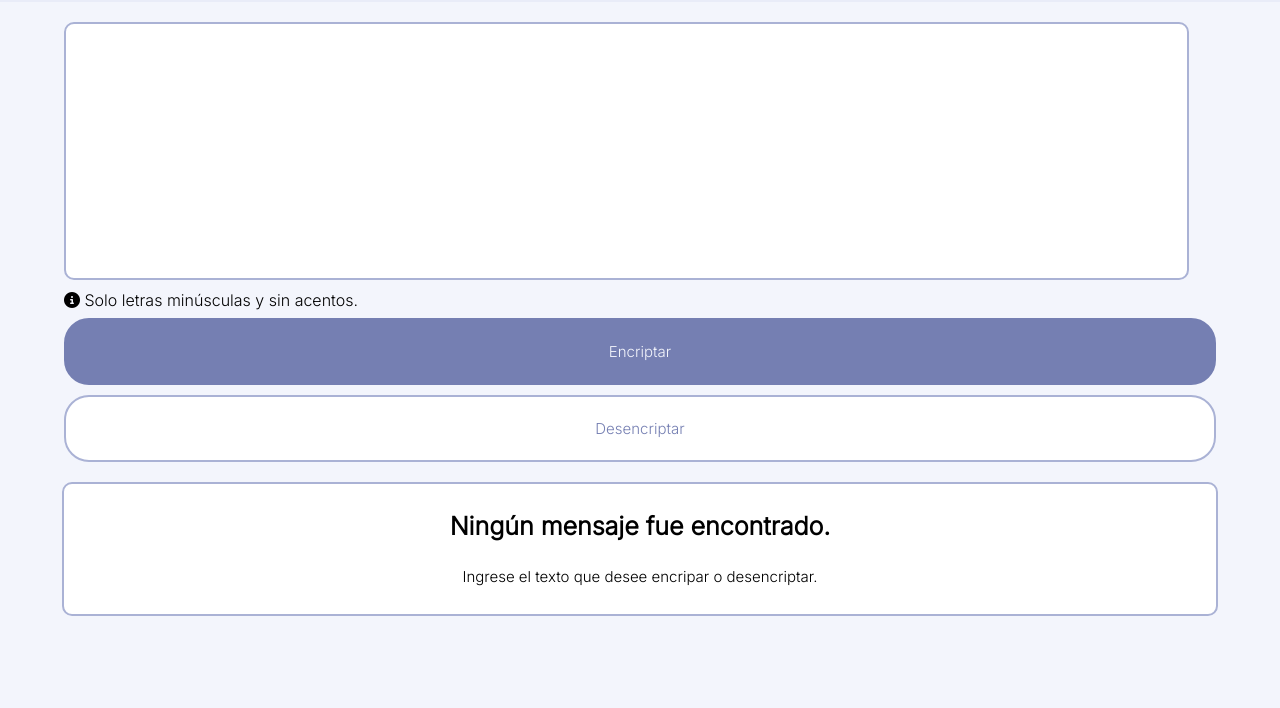
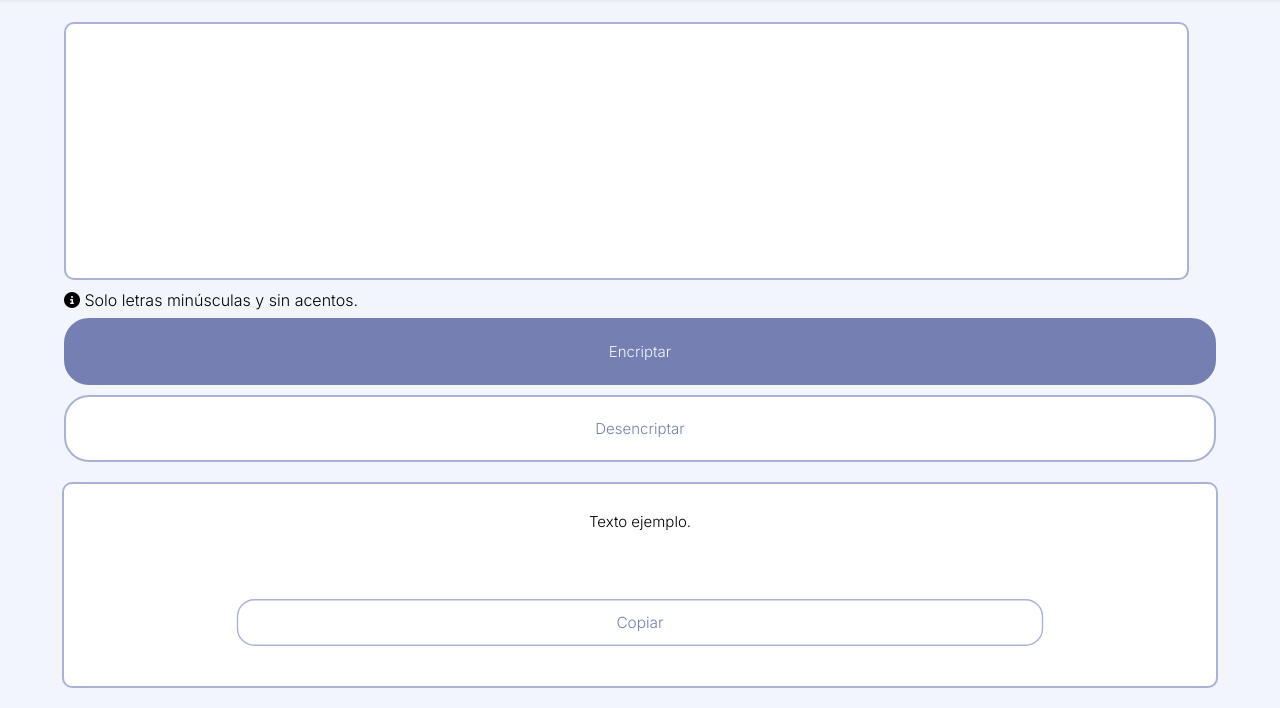
Before and after one commit to MangaCodeCrafter/EnctriptadorTexto, a plain HTML site: page index.html in a window 1280 px wide. Shown: the part 94-802 px from the top of the page. Drawn offline with Linux system fonts and the light colour scheme.

Commit message:
Estilos post encriptado.

```diff
--- a/index.html
+++ b/index.html
@@ -33,11 +33,20 @@
             <button class="boton-desencriptar">Desencriptar</button>
         </section>
 
-        <section class="resultado">
+        <!--
+         <section class="resultado">
             <div class="resultado-incompleto">
                 <p class="resultado-aviso">Ningún mensaje fue encontrado.</p>
                 <p class="resultado-pedido">Ingrese el texto que desee encripar o desencriptar.</p>
             </div>
+        </section>
+        -->
+
+        <section class="resultado">
+            <div class="resultado-completo">
+                <p class="resultado-pedido">Texto ejemplo.</p>
+            </div>
+            <button class="boton-copiar">Copiar</button>
         </section>
     </main>
 
--- a/style.css
+++ b/style.css
@@ -87,7 +87,7 @@ main {
     width: 90%;
 }
 
-.botones button{
+button{
     width: 100%;
     height: 67px;
     margin-top: 10px;
@@ -110,7 +110,7 @@ main {
     background-color: #FFFFFF;
 }
 
-.botones button:active {
+button:active {
     transform: scale(0.9);
 }
 
@@ -143,3 +143,19 @@ main {
     text-align: center;
     font-size: 15px;
 }
+
+.resultado-completo{
+    margin: 20px 10px;
+}
+
+.boton-copiar{
+    margin: 30px 0;
+    color: var(--Light-blue-500);
+    background-color: #FFFFFF;
+    transform: scale(0.7);
+    font-size: 22px;
+}
+
+.boton-copiar:active{
+    transform: scale(0.6);
+}
```
